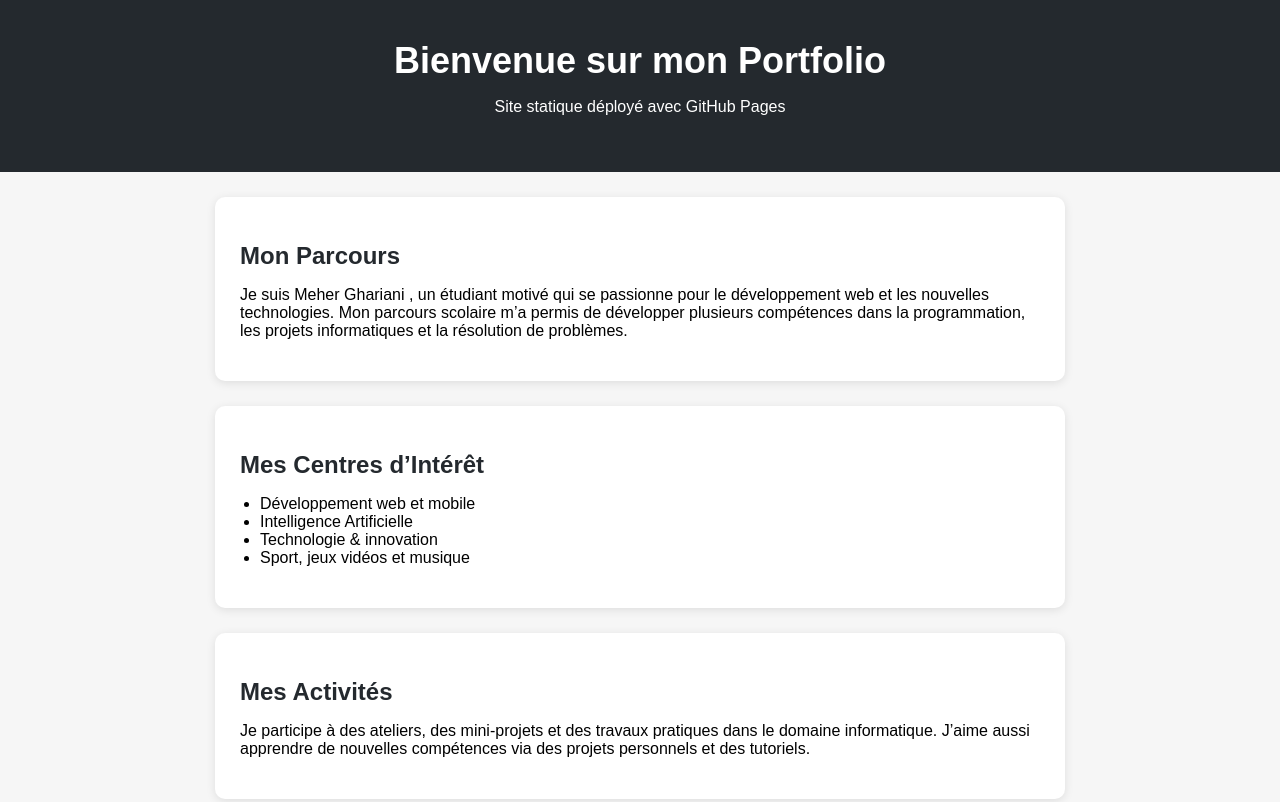
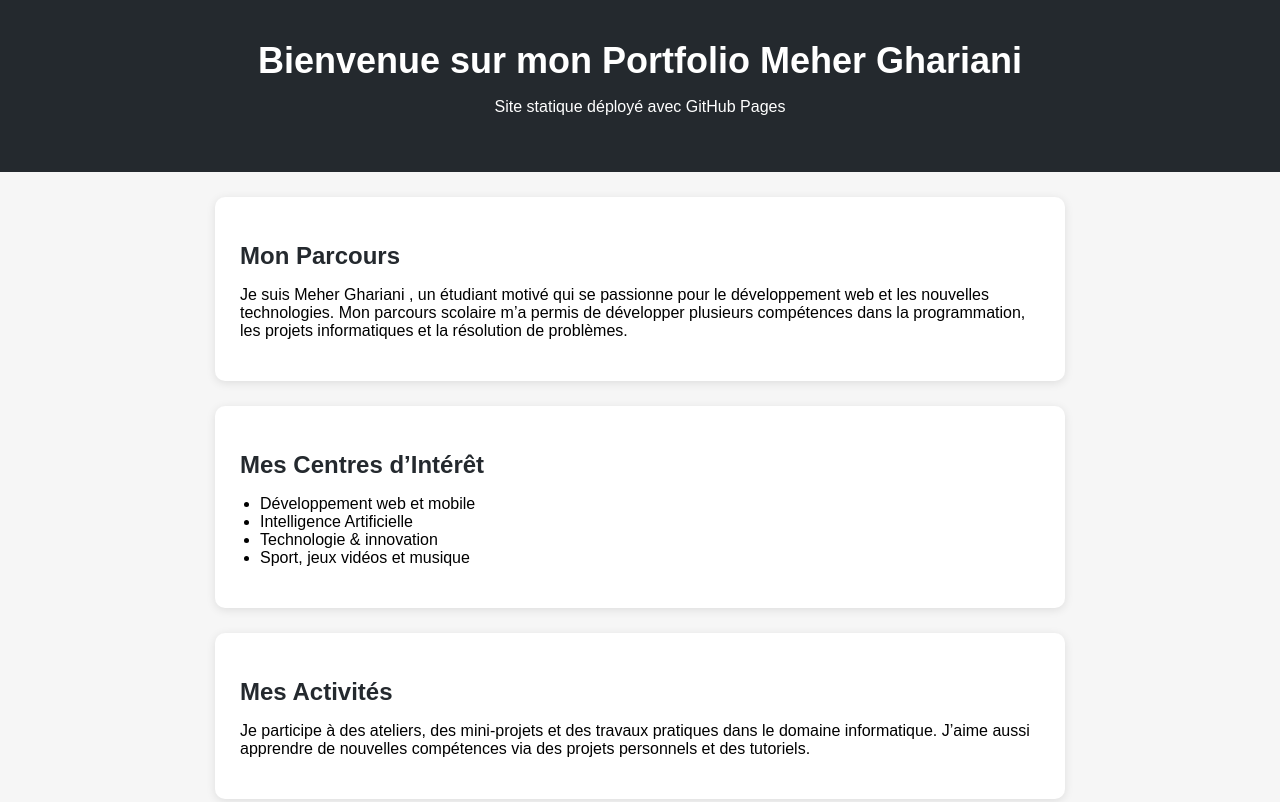
Before and after one commit to meherghariani/deploiement, a plain HTML site: page index.html in a window 1280 px wide. Shown: the top 802 px of the page. Drawn offline with Linux system fonts and the light colour scheme.

Commit message:
Update index.html

```diff
--- a/index.html
+++ b/index.html
@@ -12,7 +12,7 @@
 <body>
 
     <header>
-        <h1>Bienvenue sur mon Portfolio</h1>
+        <h1>Bienvenue sur mon Portfolio Meher Ghariani</h1>
         <p>Site statique déployé avec GitHub Pages</p>
     </header>
 
```
